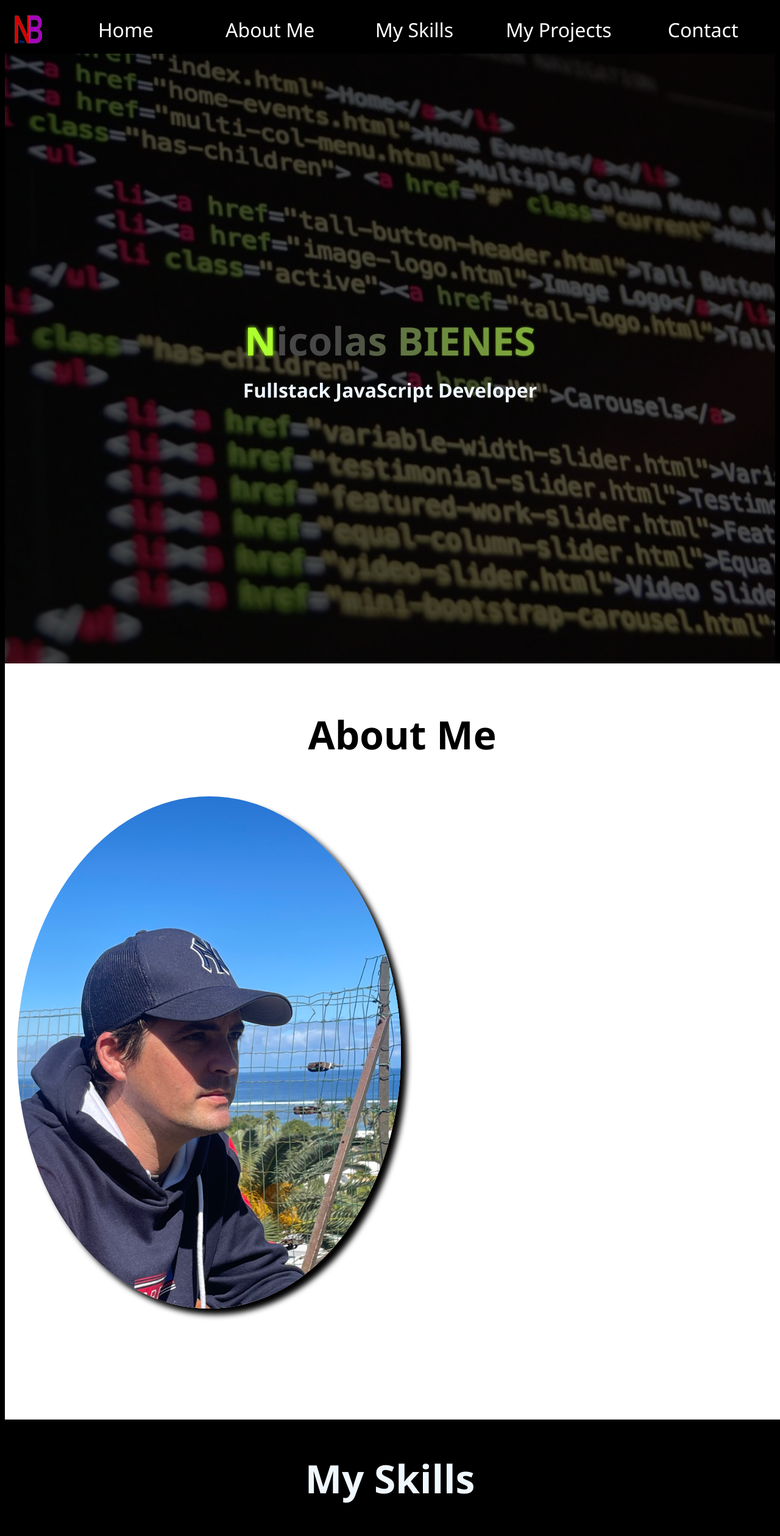
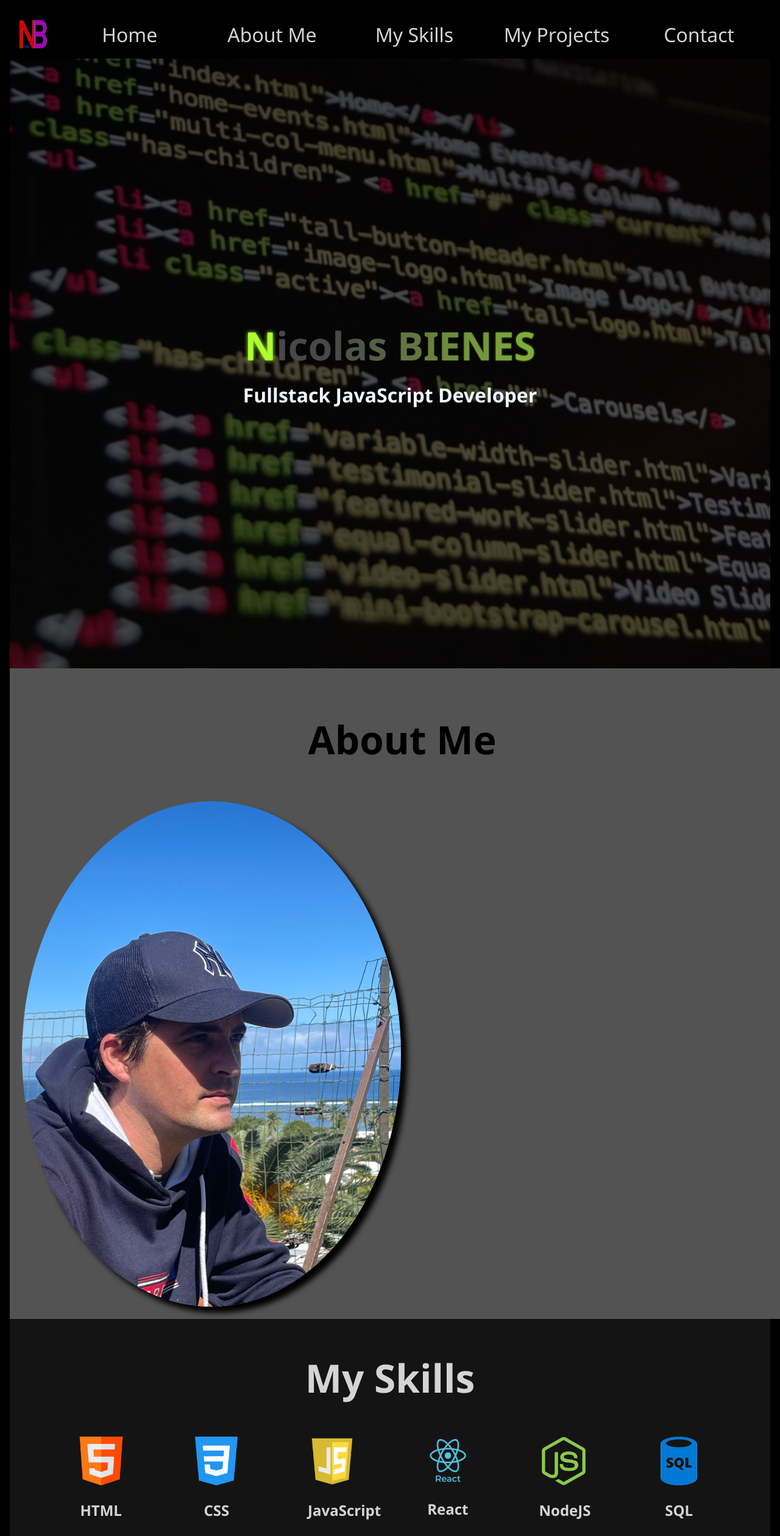
Before and after one commit to NickoDev974/Nicolas-BIENES-Portfolio-V2, a React (Vite) app: page / in a window 1280 px wide. Shown: the top 2519 px of the page at 61% size. Built offline with nearby package versions, Linux system fonts and the light colour scheme.

Commit message:
theme gris

```diff
--- a/src/App.css
+++ b/src/App.css
@@ -19,7 +19,7 @@ nav {
 }
 
 nav a {
-  color: white;
+  color: rgb(212, 212, 212);
 }
 
 nav a:hover {
@@ -317,7 +317,7 @@ li {
 
 .modal-content {
   text-align: center;
-  background-color: white;
+  background-color: #ccc;
   color: black;
   padding: 20px;
   border-radius: 5px;
@@ -546,7 +546,7 @@ video {
     grid-template-rows: auto 1fr;
     gap: 5px;
     width: 100%;
-    height: 150vh;
+    max-height: 150vh;
     padding: 20px;
   }
   .presentation h2 {
--- a/src/App.jsx
+++ b/src/App.jsx
@@ -235,7 +235,8 @@ function App() {
 
   return (
     <>
-      <header id="header">
+      <body className="whiteGrey">
+        <header id="header" className="black">
           <img src={logoMoi} className="logoMoi" alt="Logo" />
           <nav>
             <button
@@ -286,7 +287,7 @@ function App() {
           </article>
         </section>
         <section
-        className="presentation white"
+          className="presentation whiteGrey"
           id="aboutMe"
           ref={presentationRef}
         >
@@ -298,25 +299,26 @@ function App() {
             passionate about creating innovative and efficient web solutions.
             After a successful career as a specialized store manager, where I
             developed strong team management, business strategy, and digital
-          marketing skills, I decided to retrain in web development to follow my
-          passion for technology.
+            marketing skills, I decided to retrain in web development to follow
+            my passion for technology.
             <br />
             <br />
-          <strong>Graduated in full stack web development</strong> in 2024, I am
-          proficient in JavaScript technologies, both for{" "}
+            <strong>Graduated in full stack web development</strong> in 2024, I
+            am proficient in JavaScript technologies, both for{" "}
             <strong>front-end and back-end</strong>. My practical experience
-          includes managing web projects and creating interactive applications.
-          With excellent interpersonal skills and an eye for detail, I am always
-          on the lookout for new trends and technologies to improve my skills
-          and offer the best to my clients. My unique background has given me a
-          deep understanding of user needs and effective problem-solving
-          techniques, making me a valuable asset to any development team.
+            includes managing web projects and creating interactive
+            applications. With excellent interpersonal skills and an eye for
+            detail, I am always on the lookout for new trends and technologies
+            to improve my skills and offer the best to my clients. My unique
+            background has given me a deep understanding of user needs and
+            effective problem-solving techniques, making me a valuable asset to
+            any development team.
             <br />
             <br /> I am ready to take on new challenges in web development and
             contribute to the success of ambitious and innovative projects.
           </p>
         </section>
-      <section className="competences" id="competences">
+        <section className="competences darkGrey" id="competences">
           <article>
             <h2>My Skills</h2>
             <div>
@@ -347,7 +349,7 @@ function App() {
             </div>
           </article>
         </section>
-      <section className="projet white" id="projet">
+        <section className="projet whiteGrey" id="projet">
           <h2>My Projects</h2>
           <div className="projetBox">
             <Slider {...settings}>
@@ -370,13 +372,17 @@ function App() {
             </Slider>
           </div>
         </section>
-      <section className="cv-download" id="cv">
+        <section className="cv-download darkGrey" id="cv">
           <h2>Download My CV</h2>
-        <a href={cvFile} download="Nicolas_BIENES_CV.pdf" className="cv-button">
+          <a
+            href={cvFile}
+            download="Nicolas_BIENES_CV.pdf"
+            className="cv-button"
+          >
             Download CV
           </a>
         </section>
-      <section className="contact white" id="contact">
+        <section className="contact whiteGrey" id="contact">
           <article>
             <h2>Contact</h2>
             <p>Let's get in touch, I will respond as soon as possible.</p>
@@ -424,7 +430,7 @@ function App() {
             </form>
           </article>
         </section>
-      <footer className="dark">
+        <footer className="black">
           <article>
             <a href="https://www.linkedin.com/in/nicolas-bienes-3b4622173/">
               <img src={linkedin} alt="logo LinkedIn" className="gitlogo" />
@@ -450,6 +456,7 @@ function App() {
             </div>
           </div>
         )}
+      </body>
     </>
   );
 }
--- a/src/index.css
+++ b/src/index.css
@@ -82,11 +82,25 @@ a {
   text-decoration: none;
 }
 .white {
-  color: black;
+  color: #1e1e1e;
   background-color: white;
+}
+.black {
+  color: rgb(212, 212, 212);
+  background-color: black;
 }
 .dark {
   color: aliceblue;
+  background-color: #323232;
+}
+.darkGrey {
+  background-color: #141414;
+  color: rgb(212, 212, 212);
+  padding-bottom: 2rem;
+}
+.whiteGrey {
+  background-color: #535353;
+  color: black;
 }
 
 /* caroussel */
@@ -113,6 +127,7 @@ a {
   margin-bottom: 2rem;
   box-shadow: 0 4px 8px rgba(0, 0, 0, 0.4);
   border-radius: 10px;
+  background-color: #494949;
 }
 
 strong {
```
Lines whose indentation alone changed are shown as unchanged.
